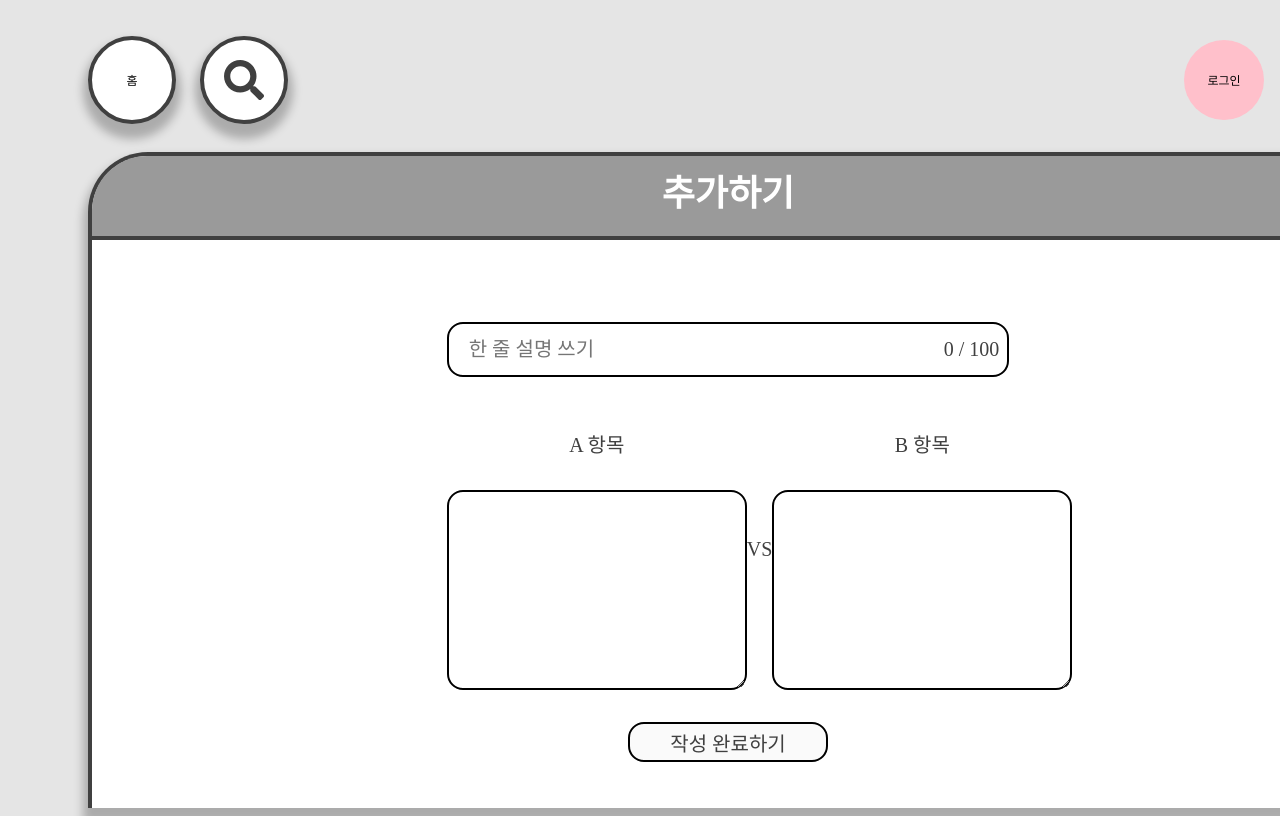
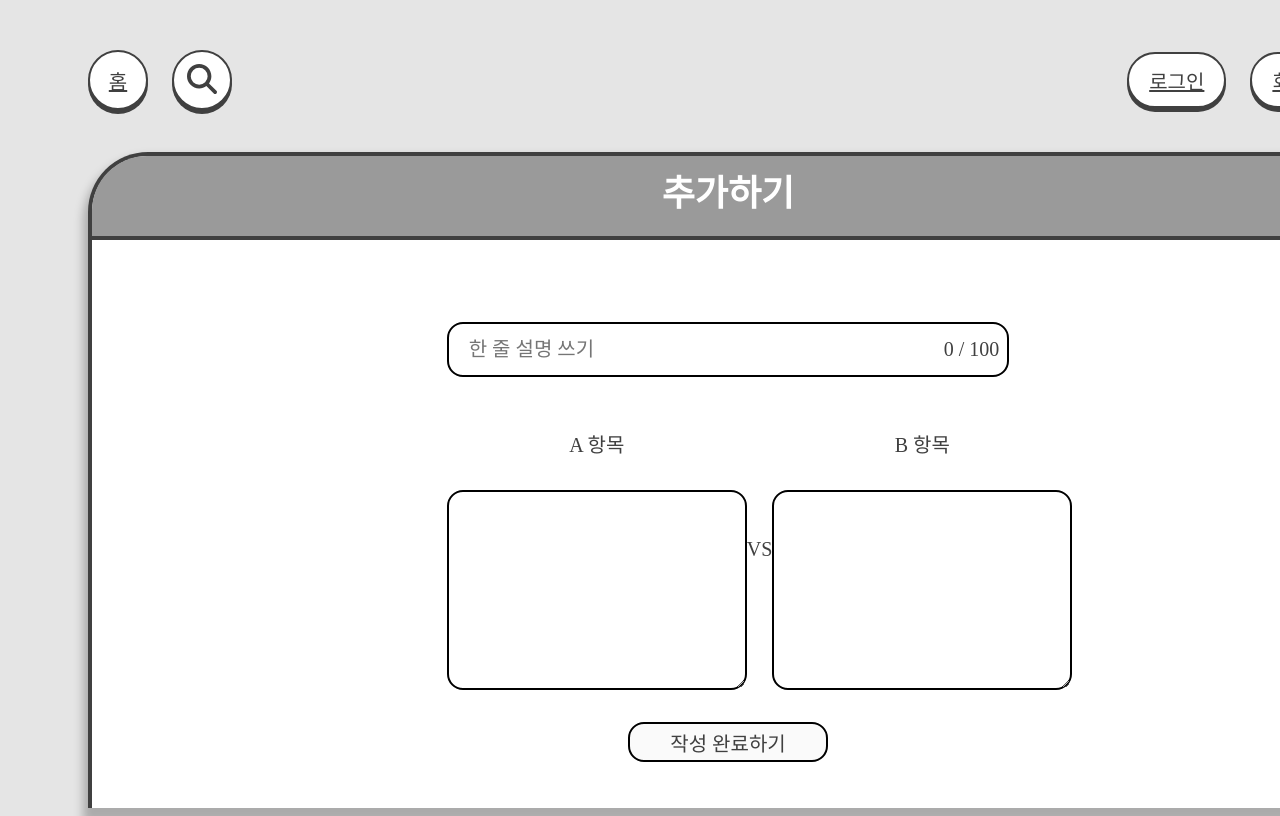
Before and after one commit to prgrms-fe-devcourse/FEDC4_Angola_NaYoung, a React (Vite) app: page /create-post in a window 1280 px wide. Shown: the top 816 px of the page. Built offline with nearby package versions, Linux system fonts and the light colour scheme; a web font is replaced by a local one.

Commit message:
style: #91 - LinkButton 기본 style 수정 및 각 컴포넌트에서 사용

```diff
--- a/src/components/LinkButton/index.tsx
+++ b/src/components/LinkButton/index.tsx
@@ -1,6 +1,7 @@
 import { CSSProperties } from 'react';
 import { Link } from 'react-router-dom';
 import styled from '@emotion/styled';
+import { ANGOLA_STYLES } from '@styles/commonStyles';
 
 interface LinkButtonProps {
   to: string;
@@ -21,16 +22,20 @@ const LinkButton = ({ to, children, ...style }: LinkButtonProps) => {
 export default LinkButton;
 
 const LinkStyled = styled(Link)`
+  box-sizing: border-box;
   display: flex;
+  width: 60px;
+  height: 60px;
+  padding: 0px 20px;
   justify-content: center;
   align-items: center;
-  width: 80px;
-  height: 80px;
-  border-radius: 50%;
-  padding: 0;
-  background-color: pink;
-  font-size: 12px;
-  text-decoration: none;
-  text-align: center;
-  color: black;
+
+  border-radius: 30px;
+  border: ${ANGOLA_STYLES.border.default};
+  background: ${ANGOLA_STYLES.color.white};
+  box-shadow: ${ANGOLA_STYLES.shadow.buttonSm.default};
+
+  &:hover {
+    box-shadow: ${ANGOLA_STYLES.shadow.buttonSm.hover};
+  }
 `;
--- a/src/components/NavBar/MenuBar/AuthMenuBar.tsx
+++ b/src/components/NavBar/MenuBar/AuthMenuBar.tsx
@@ -1,42 +1,49 @@
 import styled from '@emotion/styled';
 import LinkButton from '@components/LinkButton';
+import { ANGOLA_STYLES } from '@styles/commonStyles';
+import Icon from '@components/Icon';
 
 const AuthMenuBar = () => {
   return (
     <>
-      <StyledLinkButton to="/create-post">포스트 작성</StyledLinkButton>
-      <StyledLinkButton to="/mypage">마이페이지</StyledLinkButton>
-      <StyledNotificationButton>알림 목록</StyledNotificationButton>
+      <RightMenuLinkButton to="/create-post"> <Icon
+            name="post"
+            size={"30"}
+          /></RightMenuLinkButton>
+      <RightMenuLinkButton to="/mypage"><Icon
+            name="user"
+            size={"30"}
+          /></RightMenuLinkButton>
+      <NotificationButton><Icon
+            name="alert"
+            size={"30"}
+          /></NotificationButton>
     </>
   );
 };
 
 export default AuthMenuBar;
 
-const StyledLinkButton = styled(LinkButton)`
+const RightMenuLinkButton = styled(LinkButton)`
+  width: auto;
+  height: 56px;
+  border-radius: 44px;
+`;
+
+const NotificationButton = styled.button`
   box-sizing: border-box;
   display: flex;
-  width: 88px;
-  height: 88px;
+  height: 56px;
   padding: 0px 20px;
   justify-content: center;
   align-items: center;
+
   border-radius: 44px;
-  border: 4px solid var(--text, #404040);
-  background: var(--white, #fff);
-  box-shadow: 0px 10px 10px 5px rgba(0, 0, 0, 0.25);
+  border: ${ANGOLA_STYLES.border.default};
+  background: ${ANGOLA_STYLES.color.white};
+  box-shadow: ${ANGOLA_STYLES.shadow.buttonSm.default};
+
+  &:hover {
+    box-shadow: ${ANGOLA_STYLES.shadow.buttonSm.hover};
+  }
 `;
-
-const StyledNotificationButton = styled.button`
-  box-sizing: border-box;
-  display: flex;
-  width: 88px;
-  height: 88px;
-  padding: 0px 20px;
-  justify-content: center;
-  align-items: center;
-  border-radius: 44px;
-  border: 4px solid var(--text, #404040);
-  background: var(--white, #fff);
-  box-shadow: 0px 10px 10px 5px rgba(0, 0, 0, 0.25);
-`;
--- a/src/components/NavBar/MenuBar/CommonMenuBar.tsx
+++ b/src/components/NavBar/MenuBar/CommonMenuBar.tsx
@@ -1,39 +1,29 @@
-import styled from '@emotion/styled';
+import Icon from '@components/Icon';
 import LinkButton from '@components/LinkButton';
 import SearchBar from '@components/SearchBar';
 import useCurrentPage from '@hooks/useCurrentPage';
-import SearchIcon from '@styles/icons/SearchIcon';
+import { ANGOLA_STYLES } from '@styles/commonStyles';
 
 const SEARCH = 'search';
 
 const CommonMenuBar = () => {
   const { name } = useCurrentPage();
+
   return (
     <>
-      <StyledLinkButton to="/">홈</StyledLinkButton>
+      <LinkButton to="/">홈</LinkButton>
       {name === SEARCH ? (
         <SearchBar />
       ) : (
-        <StyledLinkButton to="/search">
-          <SearchIcon />
-        </StyledLinkButton>
+        <LinkButton to="/search">
+          <Icon
+            name="search"
+            size={"30"} // TODO:MinwooP - 아이콘 크기도 commonStyle에 유틸화 ?
+          />
+        </LinkButton>
       )}
     </>
   );
 };
 
 export default CommonMenuBar;
-
-const StyledLinkButton = styled(LinkButton)`
-  box-sizing: border-box;
-  display: flex;
-  width: 88px;
-  height: 88px;
-  padding: 0px 20px;
-  justify-content: center;
-  align-items: center;
-  border-radius: 44px;
-  border: 4px solid var(--text, #404040);
-  background: var(--white, #fff);
-  box-shadow: 0px 10px 10px 5px rgba(0, 0, 0, 0.25);
-`;
--- a/src/components/NavBar/MenuBar/NonAuthMenuBar.tsx
+++ b/src/components/NavBar/MenuBar/NonAuthMenuBar.tsx
@@ -1,12 +1,19 @@
+import styled from '@emotion/styled';
 import LinkButton from '@components/LinkButton';
 
 const NonAuthMenuBar = () => {
   return (
     <>
-      <LinkButton to="/login">로그인</LinkButton>
-      <LinkButton to="/signup">회원가입</LinkButton>
+      <RightMenuLinkButton to="/login">로그인</RightMenuLinkButton>
+      <RightMenuLinkButton to="/signup">회원가입</RightMenuLinkButton>
     </>
   );
 };
 
 export default NonAuthMenuBar;
+
+const RightMenuLinkButton = styled(LinkButton)`
+  width: auto;
+  height: 56px;
+  border-radius: 44px;
+`;
```
